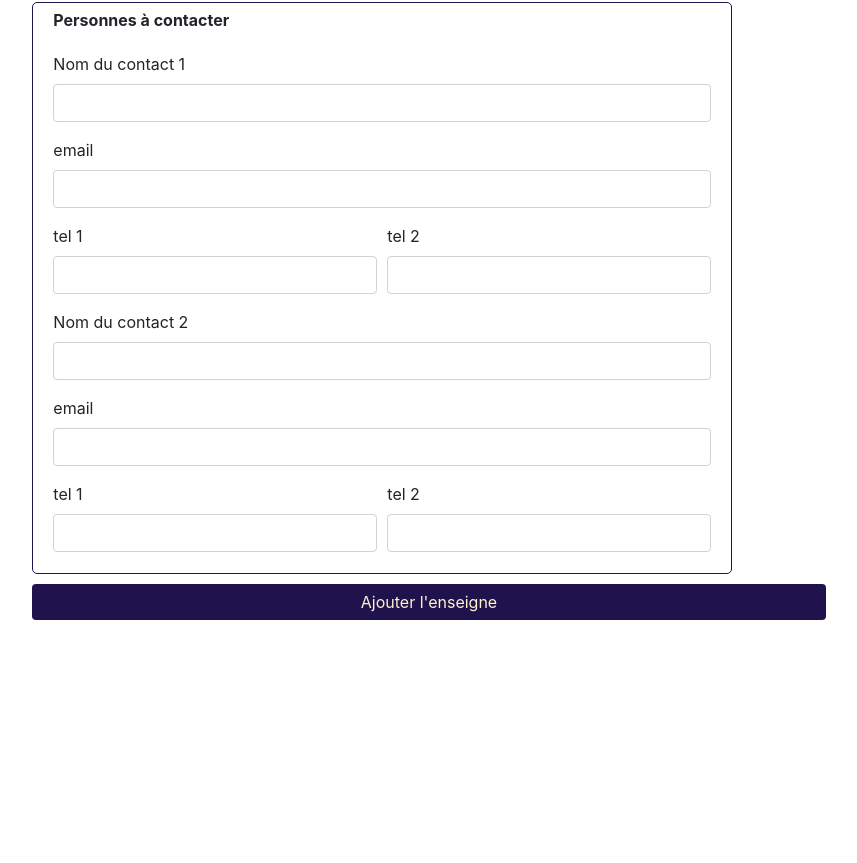
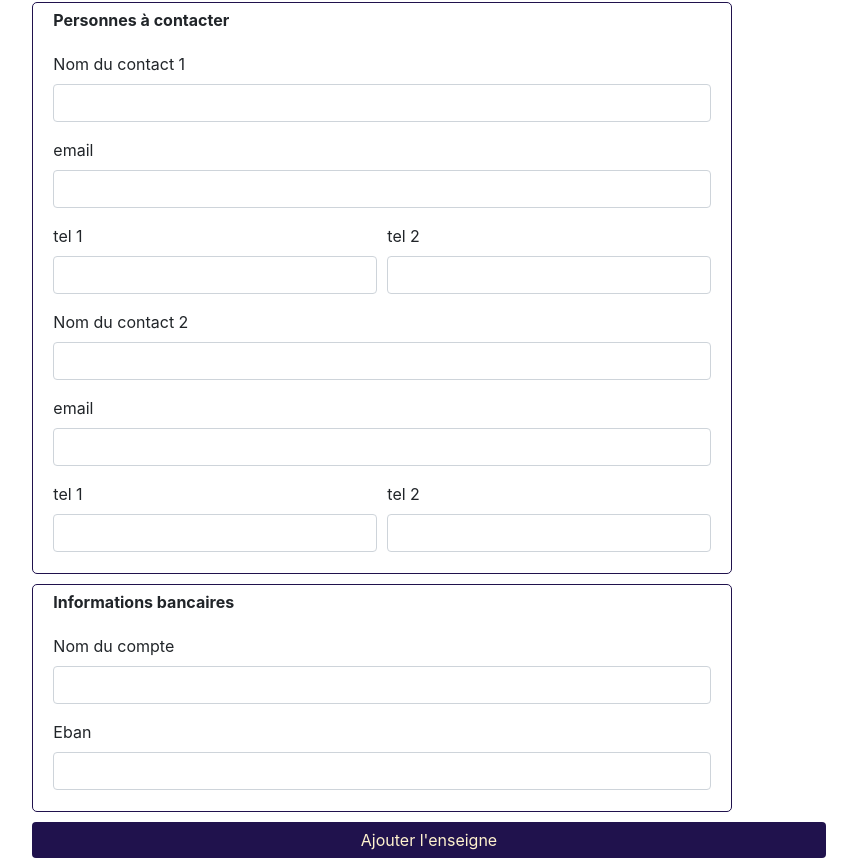
Before and after one commit to gobelinmalin/bordeaux_0320_p3_admin_giftcard, a React (Create React App) app: page /admin/shops/add in a window 1280 px wide. Shown: the part 1612-2475 px from the top of the page, without its empty margins (211-1068 px from the left). Before the commit the page ends 2237 px from the top, so only its background shows below. Built offline with nearby package versions, Linux system fonts and the light colour scheme.

Commit message:
set bank fields

```diff
--- a/src/components/shops/ShopsAdd.jsx
+++ b/src/components/shops/ShopsAdd.jsx
@@ -411,6 +411,27 @@ const ShopsAdd = () => {
       </Form>
 
       {/* Bank infos */}
+      <div className="formContent">
+        <p>Informations bancaires</p>
+        <Form.Group>
+          <Form.Label>Nom du compte</Form.Label>
+          <Form.Control
+            type="text"
+            name="bank_account_name"
+            value={shop.bank_account_name}
+            onChange={handleInputChange}
+          />
+        </Form.Group>
+        <Form.Group>
+          <Form.Label>Eban</Form.Label>
+          <Form.Control
+            type="text"
+            name="eban"
+            value={shop.eban}
+            onChange={handleInputChange}
+          />
+        </Form.Group>
+      </div>
 
       {/* Form validation button */}
       <div className="validationButton">
```
